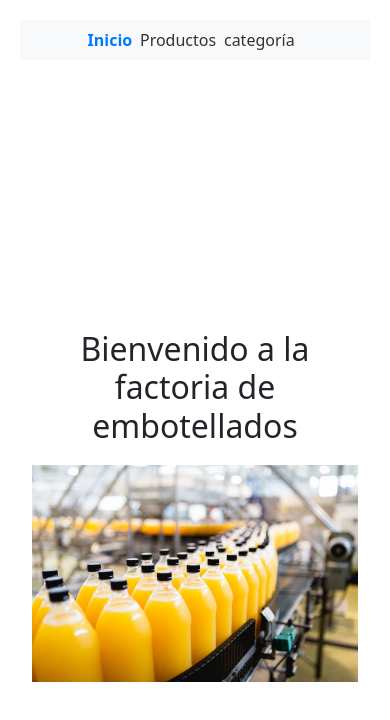
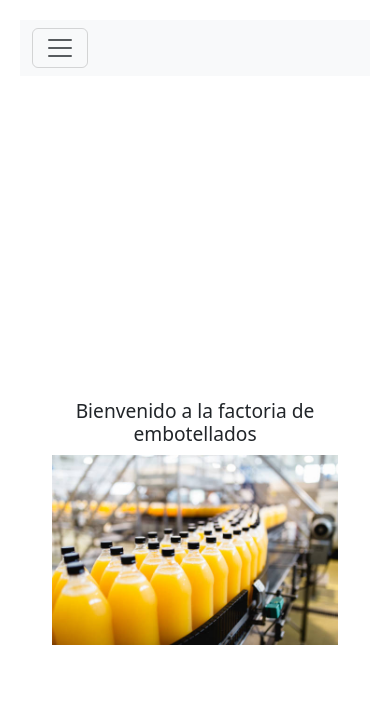
Before and after one commit to ocelador/embotellado, a Vue app in the folder Front/: page / in a window 390 px wide. Shown: the top 720 px of the page. Built offline with nearby package versions, Linux system fonts and the light colour scheme.

Commit message:
responsividad

```diff
--- a/Front/src/App.vue
+++ b/Front/src/App.vue
@@ -5,11 +5,16 @@ import { RouterLink, RouterView } from 'vue-router';
 <template>
   <main>
     <!-- Barra de navegación -->
-    <nav class="navbar navbar-expand-lg navbar-light bg-light justify-content-center">
-      <div class="container-fluid d-flex justify-content-center">
-        <RouterLink class="nav-link" active-class="active" to="/">Inicio </RouterLink>
-        <RouterLink class="nav-link" active-class="active" to="/productos">Productos</RouterLink>
-        <RouterLink class="nav-link" active-class="active" to="/categorias">categoría</RouterLink>
+    <nav class="navbar navbar-expand-lg navbar-light bg-light">
+      <div class="container-fluid">
+        <button class="navbar-toggler" type="button" data-bs-toggle="collapse" data-bs-target="#navbarNav" aria-controls="navbarNav" aria-expanded="false" aria-label="Toggle navigation">
+          <span class="navbar-toggler-icon"></span>
+        </button>
+        <div class="collapse navbar-collapse justify-content-center" id="navbarNav">
+          <RouterLink class="nav-link" active-class="active" to="/">Inicio</RouterLink>
+          <RouterLink class="nav-link" active-class="active" to="/productos">Productos</RouterLink>
+          <RouterLink class="nav-link" active-class="active" to="/categorias">Categoría</RouterLink>
+        </div>
       </div>
     </nav>
 
@@ -54,4 +59,14 @@ a {
   color: #007bff;
   font-weight: bold;
 }
+
+@media (max-width: 992px) {
+  .navbar-nav {
+    text-align: center;
+  }
+
+  .nav-link {
+    padding: 10px 0;
+  }
+}
 </style>
--- a/Front/src/views/Categorias.vue
+++ b/Front/src/views/Categorias.vue
@@ -159,6 +159,7 @@ export default {
 .container {
   display: flex;
   flex-direction: row;
+  flex-wrap: wrap;
 }
 
 .form-container {
@@ -186,4 +187,19 @@ th {
   background-color: #f2f2f2;
   text-align: left;
 }
+
+@media (max-width: 768px) {
+  .container {
+    flex-direction: column;
+  }
+
+  .form-container {
+    margin-right: 0;
+    margin-bottom: 20px;
+  }
+
+  .table-container {
+    overflow-x: auto;
+  }
+}
 </style>
--- a/Front/src/views/Inicio.vue
+++ b/Front/src/views/Inicio.vue
@@ -19,6 +19,7 @@ const message = ref('Bienvenido a la factoria de embotellados');
   justify-content: center;
   height: 100vh;
   text-align: center;
+  padding: 20px;
 }
 
 h1 {
@@ -31,4 +32,24 @@ h1 {
   max-width: 100%;
   height: auto;
 }
+
+@media (max-width: 768px) {
+  h1 {
+    font-size: 1.5em;
+  }
+
+  .welcome-image {
+    margin-top: 15px;
+  }
+}
+
+@media (max-width: 480px) {
+  h1 {
+    font-size: 1.2em;
+  }
+
+  .welcome-image {
+    margin-top: 10px;
+  }
+}
 </style>
--- a/Front/src/views/Productos.vue
+++ b/Front/src/views/Productos.vue
@@ -5,31 +5,31 @@
       <form @submit.prevent="isEditing ? updateProducto() : createProducto()">
         <div>
           <label for="nombre">Nombre:</label>
-          <input type="text" v-model="productoForm.nombre" required />
+          <input type="text" id="nombre" v-model="productoForm.nombre" required />
         </div>
         <div>
           <label for="marca">Marca:</label>
-          <input type="text" v-model="productoForm.marca" required />
+          <input type="text" id="marca" v-model="productoForm.marca" required />
         </div>
         <div>
           <label for="sabor">Sabor:</label>
-          <input type="text" v-model="productoForm.sabor" required />
+          <input type="text" id="sabor" v-model="productoForm.sabor" required />
         </div>
         <div>
           <label for="envase">Envase:</label>
-          <input type="text" v-model="productoForm.envase" required />
+          <input type="text" id="envase" v-model="productoForm.envase" required />
         </div>
         <div>
           <label for="capacidad">Capacidad (ml):</label>
-          <input type="number" v-model="productoForm.capacidad" min="0" required />
+          <input type="number" id="capacidad" v-model="productoForm.capacidad" min="0" required />
         </div>
         <div>
           <label for="descripcion">Descripción:</label><br>
-          <textarea v-model="productoForm.descripcion" rows="4" cols="50"></textarea>
+          <textarea id="descripcion" v-model="productoForm.descripcion" rows="4" cols="40"></textarea>
         </div>
         <div>
           <label for="categoria">Categoría:</label>
-          <select v-model="productoForm.categoria">
+          <select id="categoria" v-model="productoForm.categoria">
             <option v-for="categoria in categorias" :key="categoria.id" :value="categoria">
               {{ categoria.nombre }}
             </option>
@@ -187,17 +187,20 @@ export default {
 .container {
   display: flex;
   flex-direction: row;
+  flex-wrap: wrap;
 }
 
 .form-container {
   flex: 1;
   margin-right: 20px;
+  min-width: 300px;
 }
 
 .table-container {
   flex: 2;
   max-height: 400px;
   overflow-y: auto;
+  min-width: 300px;
 }
 
 table {
@@ -220,4 +223,25 @@ td {
   max-width: 120px;
   white-space: normal;
 }
+
+@media (max-width: 768px) {
+  .container {
+    flex-direction: column;
+  }
+
+  .form-container, .table-container {
+    margin-right: 0;
+    margin-bottom: 20px;
+  }
+}
+
+@media (max-width: 480px) {
+  th, td {
+    padding: 2px;
+  }
+
+  td {
+    max-width: 100px;
+  }
+}
 </style>
```
